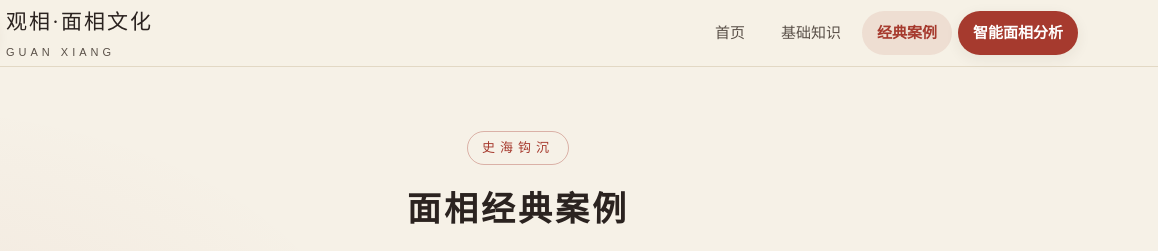
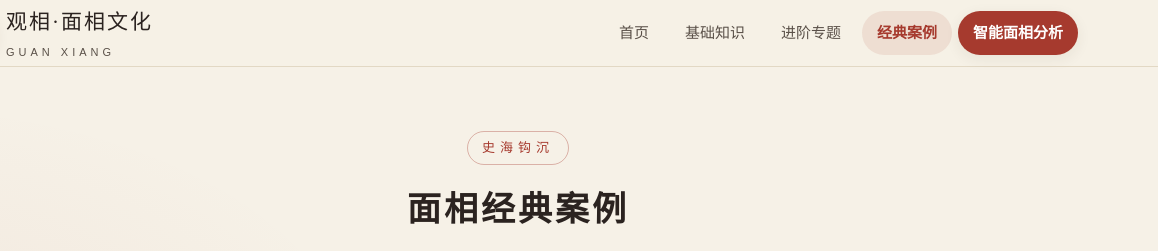
Before and after one commit to xiao-yang-sanyi/mianxiang, a plain HTML site: page cases.html in a window 1280 px wide. Shown: the top 251 px of the page, 122-1280 px from the left. Drawn offline with Linux system fonts and the light colour scheme.

Commit message:
充实面相内容：新增进阶专题、六曜、流年吉凶与图解

```diff
--- a/cases.html
+++ b/cases.html
@@ -17,6 +17,7 @@
       <nav class="site-nav">
         <a href="index.html">首页</a>
         <a href="basics.html">基础知识</a>
+        <a href="topics.html">进阶专题</a>
         <a href="cases.html" class="active">经典案例</a>
         <a href="analyze.html" class="nav-cta">智能面相分析</a>
       </nav>
```
